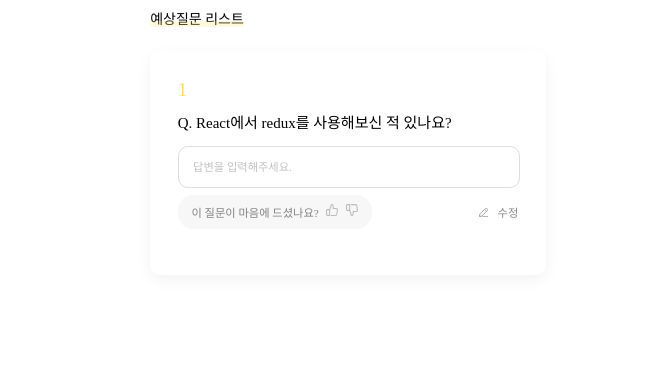
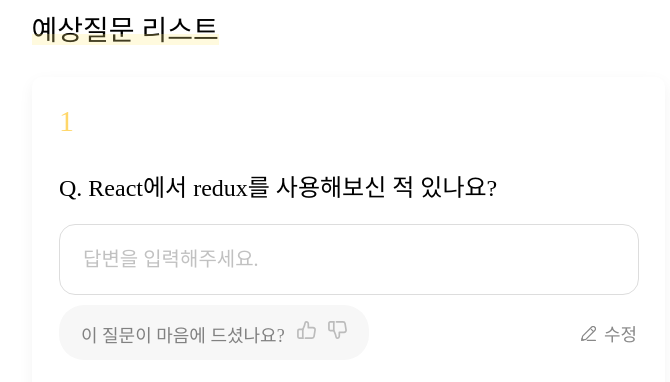
Before and after one commit to SominLeeeeee/highlightme_front_public, a React (Create React App) app: page /questions/1 in a window 1280 px wide. Shown: the top 382 px of the page, without its empty margins (292-962 px from the left). Built offline with nearby package versions, Linux system fonts and the light colour scheme; the HTML template or start-up script is replaced by a standard one.

Commit message:
1rem을 16px에서 10px로 변경 (예상질문 리스트)

```diff
--- a/src/components/HighlightText.scss
+++ b/src/components/HighlightText.scss
@@ -1,20 +1,20 @@
 .highlightText {
   width: fit-content;
-  margin-bottom: 10px;
+  margin-bottom: 2.8rem;
 
   p {
     margin: 0;
     position: relative;
     text-align: left;
     width: fit-content;
-    font-size: 14px;
+    font-size: 2.8rem;
     font-family: "AppleSDGothicNeo-Bold";
     color: black;
   }
   div {
     position: relative;
-    top: -7px;
-    height: 5.5px;
+    top: -1.4rem;
+    height: 1.1rem;
     width: 100%;
     background-color: #fde97f41;
   }
--- a/src/components/InputBox.scss
+++ b/src/components/InputBox.scss
@@ -1,18 +1,17 @@
 @import "../style/colors.scss";
 
 .inputBox {
-  padding: 1rem;
+  padding: 2.3rem;
   border: solid 1px $grayborder;
-  border-radius: 0.5rem;
+  border-radius: 0.8rem;
   display: block;
-  width: calc(100% - 2.125rem);
-  margin-bottom: 0.563rem;
+  margin-bottom: 0.9rem;
   font-family: "AppleSDGothicNeo-Regular";
-  font-size: 1.125rem;
+  font-size: 2rem;
 
   &::placeholder {
     font-family: "AppleSDGothicNeo-Regular";
-    font-size: 1.125rem;
+    font-size: 2rem;
     color: $darkgray;
     font-stretch: 1.2;
   }
@@ -20,8 +19,8 @@
   &:focus {
     outline: none;
     font-family: "AppleSDGothicNeo-Regular";
-    font-size: 1.125rem;
-    border-radius: 0.5rem;
+    font-size: 2rem;
+    border-radius: 0.8rem;
     border-color: $subyellowb;
   }
 }
--- a/src/components/Question.js
+++ b/src/components/Question.js
@@ -40,9 +40,9 @@
       <p id="questionText">Q. {questionText}</p>
       <InputBox
         text="답변을"
-        padding="1.438rem"
-        radius="1rem"
-        marginBottom="0.65rem"
+        padding="2.3rem"
+        radius="1.6rem"
+        marginBottom="1rem"
       ></InputBox>
       <div id="underQuestion">
         <span id="evaluateQuestionBox">
--- a/src/components/Question.scss
+++ b/src/components/Question.scss
@@ -1,9 +1,9 @@
 #questionText {
-  font-size: 1.5rem;
+  font-size: 2.4rem;
   display: block;
   text-align: left;
   color: black;
-  margin: 0.875px 0 1.313rem 0;
+  margin: 1.4rem 0 2.1rem 0;
   font-family: "AppleSDGothicNeo-Medium";
 }
 
@@ -12,14 +12,14 @@
   flex-direction: row;
   justify-content: space-between;
   align-items: center;
-  margin-bottom: 1.875rem;
+  margin-bottom: 3rem;
 
   #evaluateQuestionBox {
-    border-radius: 1.563rem;
+    border-radius: 2.5rem;
     background-color: #f7f7f7;
-    padding: 0.969rem 1.375rem 0.844rem 1.375rem;
+    padding: 1.55rem 2.2rem 1.35rem 2.2rem;
     color: #818181;
-    font-size: 1.125rem;
+    font-size: 1.8rem;
     display: flex;
     width: fit-content;
     font-family: "AppleSDGothicNeo-Regular";
@@ -27,21 +27,21 @@
     #icGood,
     #icBad {
       display: inline-block;
-      width: 1.181rem;
-      height: 1.125rem;
-      margin-left: 0.775rem;
+      width: 1.9rem;
+      height: 1.8rem;
+      margin-left: 1.24rem;
     }
   }
 
   #editAnswerBox {
     #icEdit {
-      width: 0.9rem;
-      height: 0.9rem;
-      margin-right: 1rem;
+      width: 1.44rem;
+      height: 1.44rem;
+      margin-right: 0.8rem;
     }
     p {
       display: inline;
-      font-size: 1.125rem;
+      font-size: 1.8rem;
       color: #898989;
     }
   }
--- a/src/style/questionsList.scss
+++ b/src/style/questionsList.scss
@@ -7,7 +7,7 @@
   align-items: center;
 
   .questionsListParent2 {
-    width: 39.563rem;
+    width: 63.3rem;
     display: flex;
     justify-content: center;
     flex-direction: column;
@@ -15,11 +15,11 @@
 }
 
 #keywordName {
-  margin-bottom: 1rem;
+  margin-bottom: 1.6rem;
   margin-top: 0;
   font-family: "AppleSDGothicNeo-Bold";
   color: $subyellowb;
-  font-size: 1.875rem;
+  font-size: 3rem;
   text-align: left;
   display: block;
 }
```
